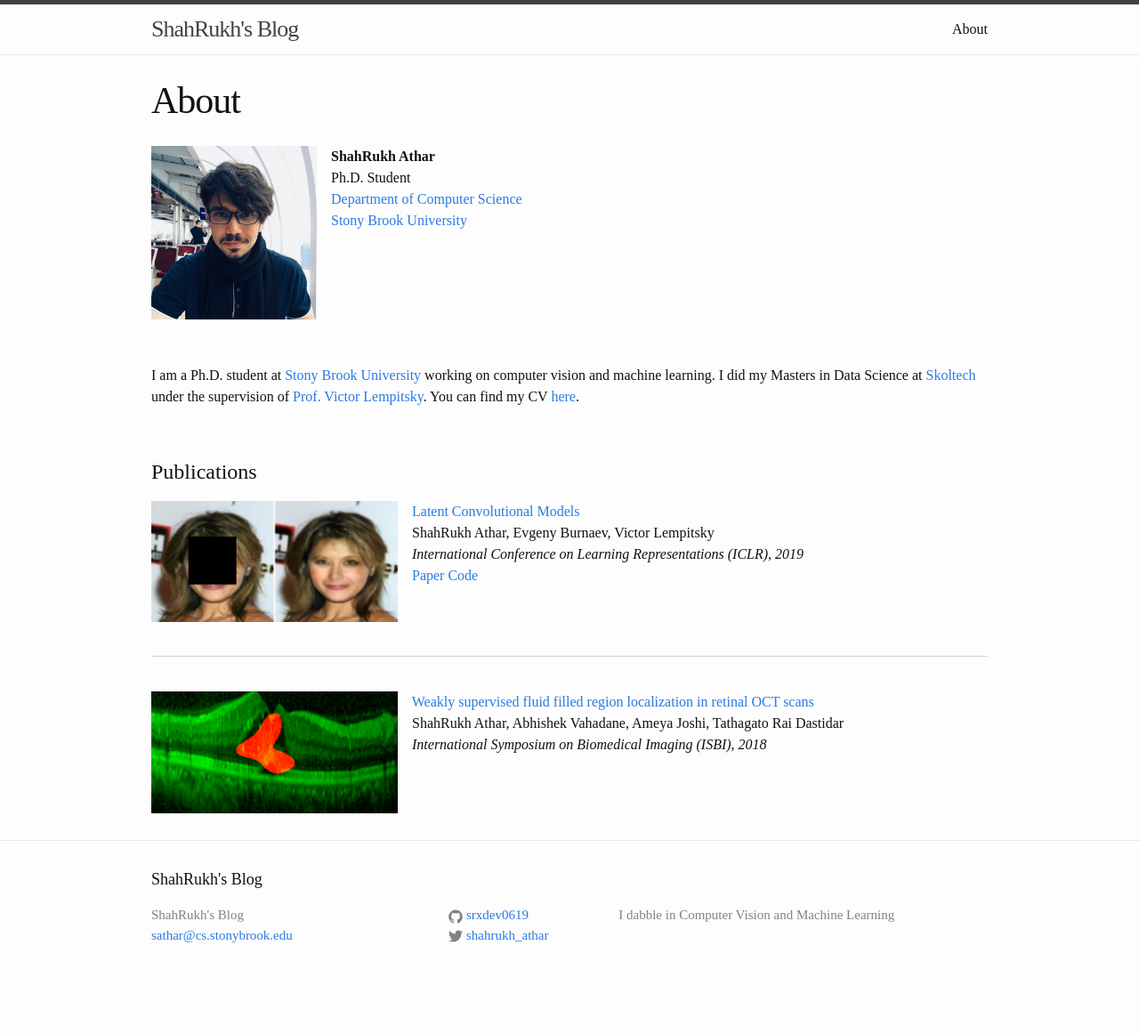
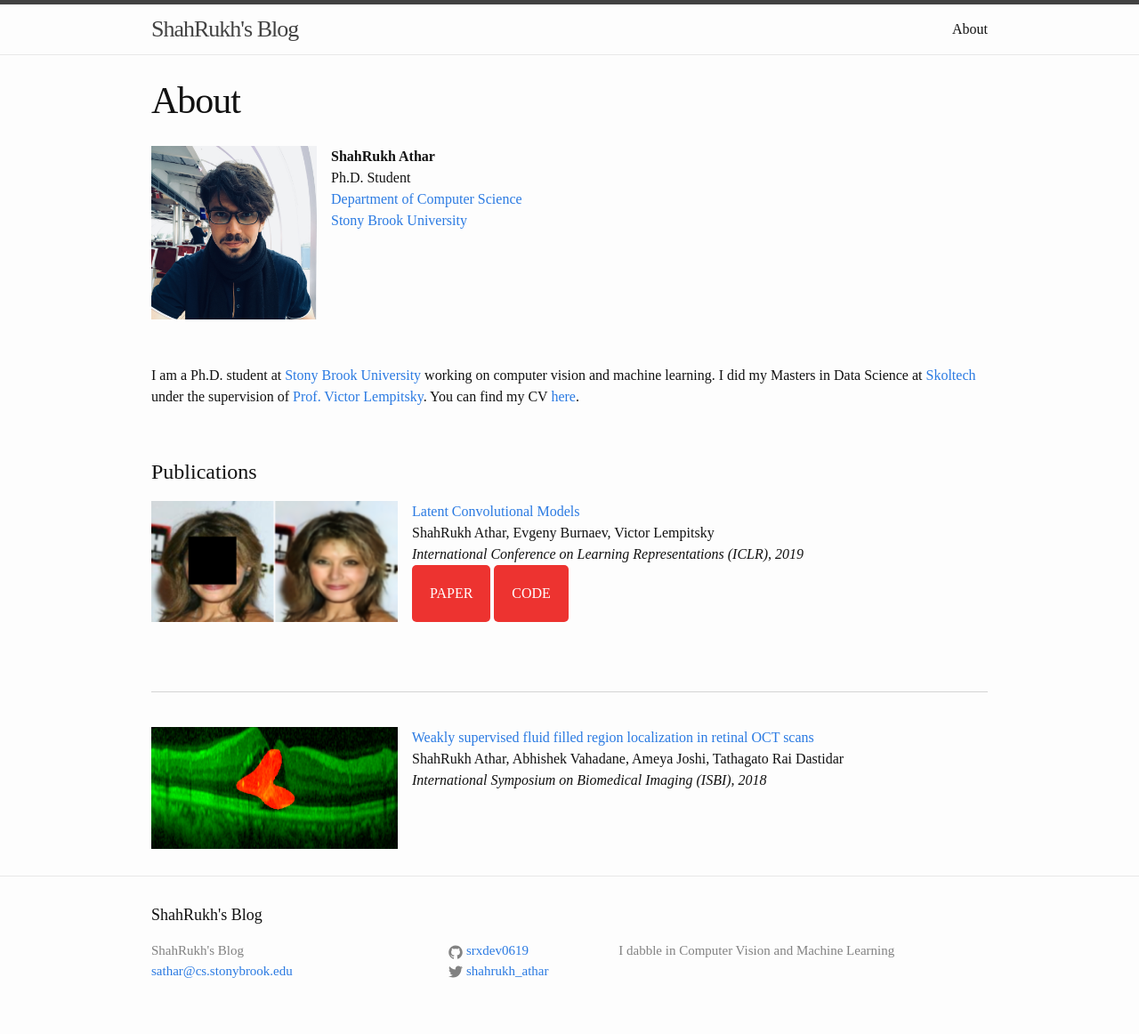
Before and after one commit to shahrukhathar/shahrukhathar.github.io, a Jekyll site: the page built from pages/about.md, in a window 1280 px wide. Shown: the whole page at 89% size. Built offline with Jekyll 4.4.1, drawn with Linux system fonts in a browser that asks for light colours; nearby versions of some CDN libraries; library files that are not in the unit come from our copies; before the commit the page ends 1122 px from its top, so only the background shows below that.

Commit message:
Updated Page

```diff
--- a/_sass/_base.scss
+++ b/_sass/_base.scss
@@ -204,3 +204,22 @@
         }
     }
 }
+
+.btn {
+    color: #fff !important;
+    text-transform: uppercase;
+    background: #ed3330;
+    padding: 20px;
+    border-radius: 5px;
+    display: inline-block;
+    border: none;
+    }
+
+.btn:hover {
+    background: #434343;
+    letter-spacing: 1px;
+    -webkit-box-shadow: 0px 5px 40px -10px rgba(0,0,0,0.57);
+    -moz-box-shadow: 0px 5px 40px -10px rgba(0,0,0,0.57);
+    box-shadow: 5px 40px -10px rgba(0,0,0,0.57);
+    transition: all 0.4s ease 0s;
+    }
```
